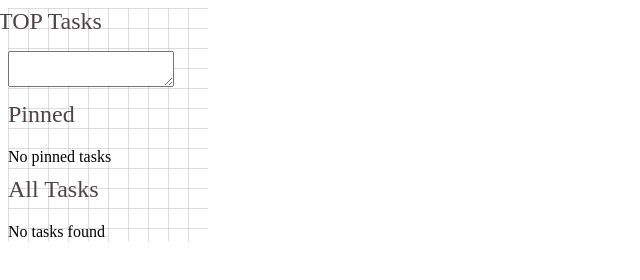
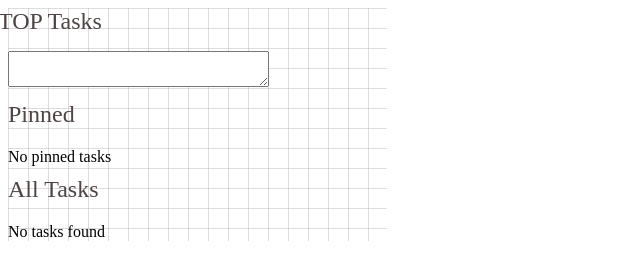
Before and after one commit to Evgeniy-27/3.2_TOP-Tasks, a website built with webpack: page src/index.html in a window 1280 px wide. Shown: the whole page, without its empty margins (0-640 px from the left). Built offline with nearby package versions, Linux system fonts and the light colour scheme.

Commit message:
Исправления линтер

```diff
--- a/src/css/style.css
+++ b/src/css/style.css
@@ -1,5 +1,5 @@
 .taskTreker {
-  width: 200px;
+  width: 30%;
   background-size: contain;
   background: linear-gradient(#bbb, transparent 1px),
     linear-gradient(90deg, #bbb, transparent 1px), #fff;
```
